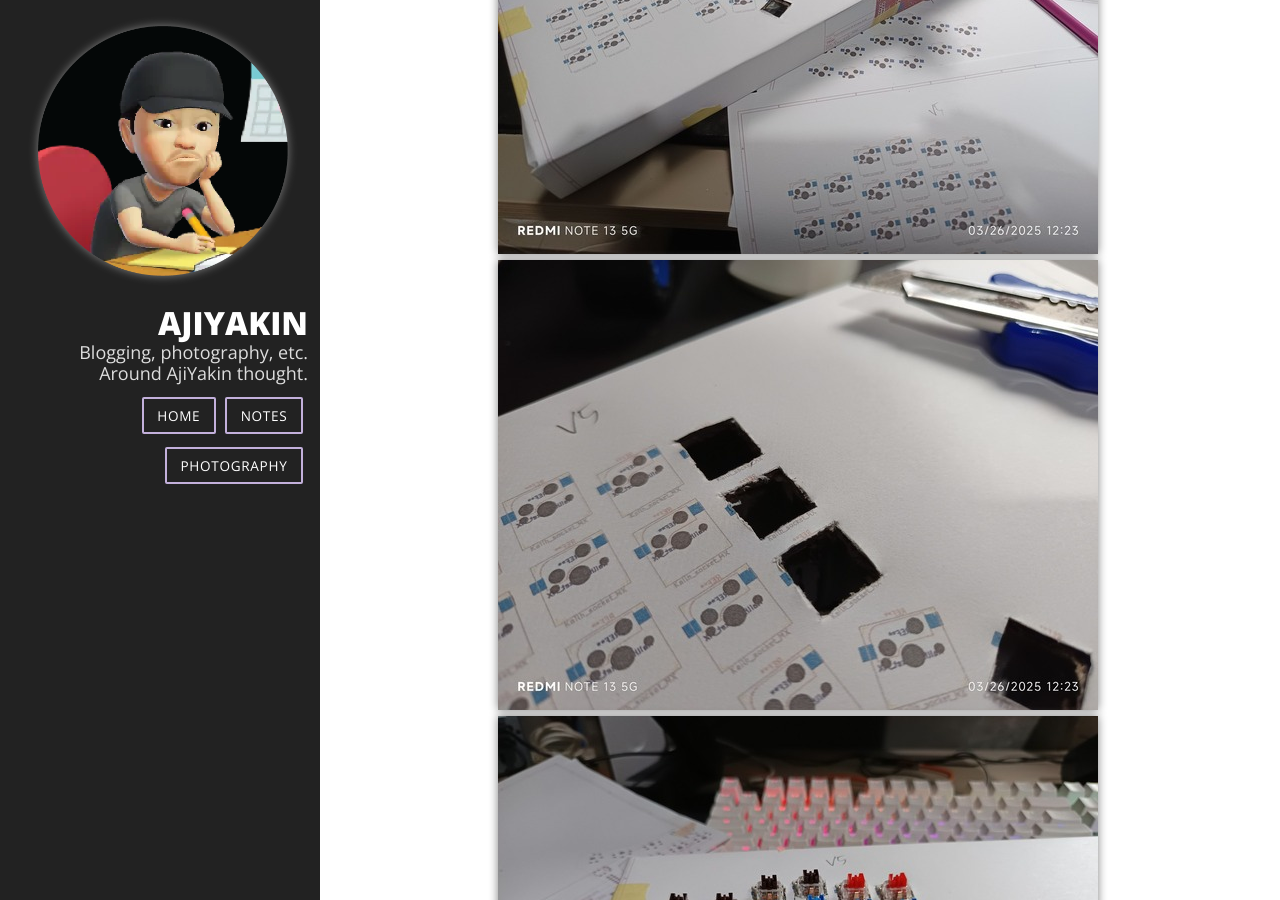
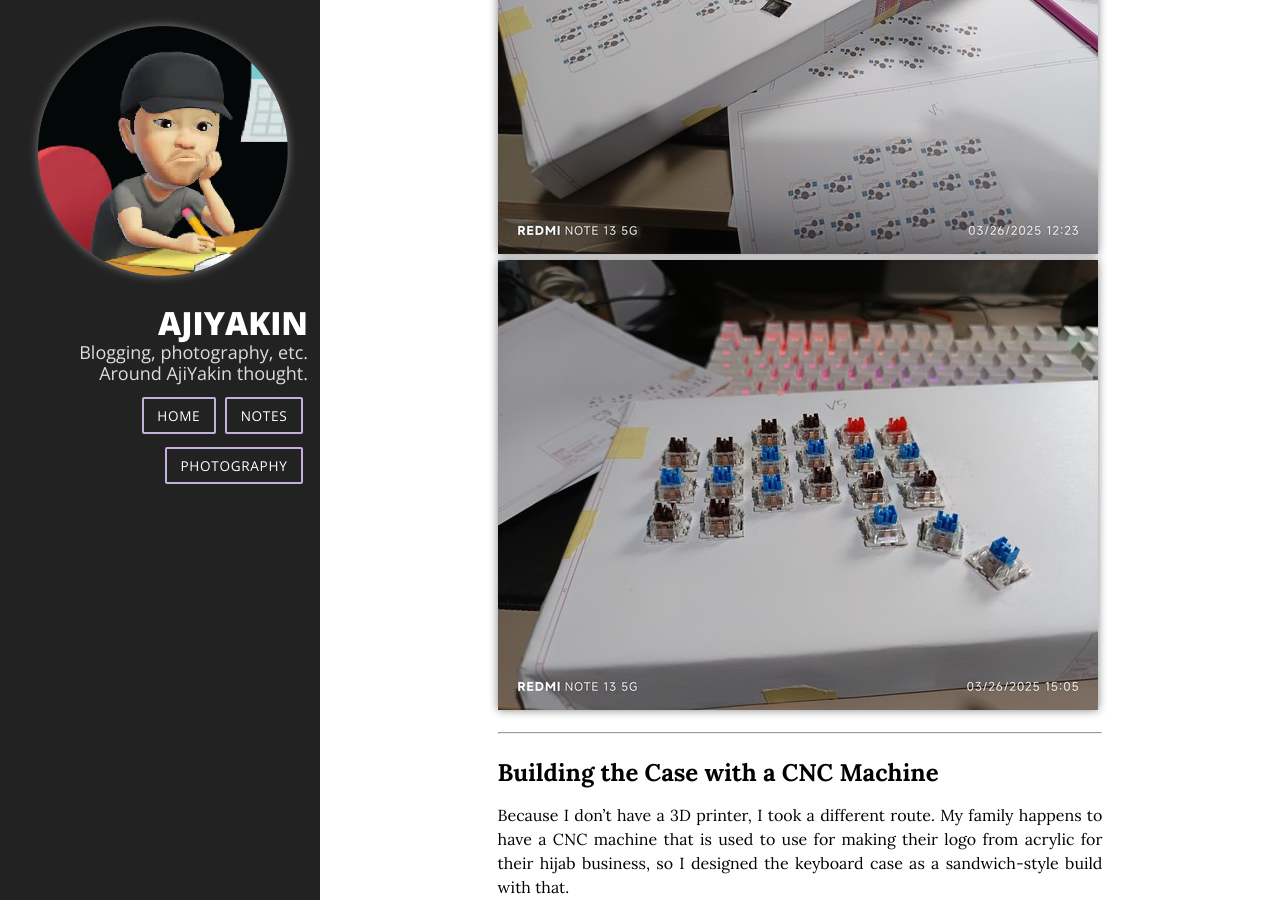
Before and after one commit to theikalman/theikalman.github.io, a Jekyll site: the page built from _posts/2025-09-08-my-first-custom-split-keyboard.md, in a window 1280 px wide and 900 px high, scrolled down 1614 px. Built offline with Jekyll 4.4.1, drawn with Linux system fonts in a browser that asks for light colours; nearby versions of some CDN libraries.

Commit message:
remove too much images

```diff
--- a/_posts/2025-09-08-my-first-custom-split-keyboard.md
+++ b/_posts/2025-09-08-my-first-custom-split-keyboard.md
@@ -39,7 +39,6 @@
 
 ![My First Custom Keyboard with RaspBerry Pi](/postimages/IMG_20250326_122404-small.jpg)
 ![My First Custom Keyboard with RaspBerry Pi](/postimages/IMG_20250326_122321-small.jpg)
-![My First Custom Keyboard with RaspBerry Pi](/postimages/IMG_20250326_122327-small.jpg)
 ![My First Custom Keyboard with RaspBerry Pi](/postimages/IMG_20250326_150536-small.jpg)
 
 ---
```
Also changed, not shown: postimages/IMG_20250326_122327-small.jpg (deleted).
